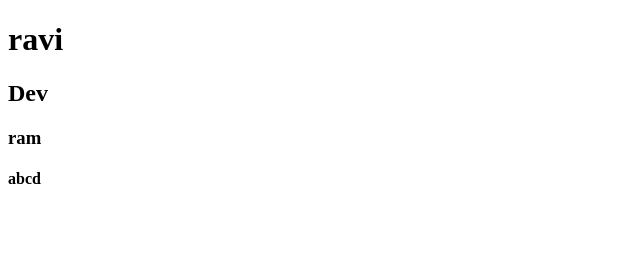
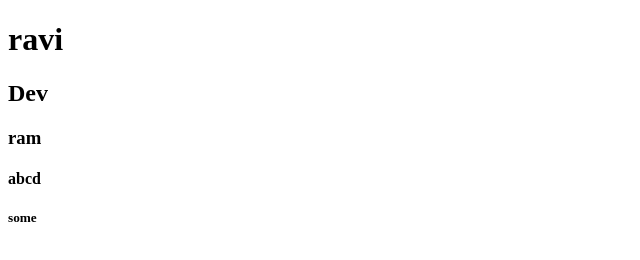
Before and after one commit to rprajapati4889/new-repo1, a plain HTML site: page index.html in a window 1280 px wide. Shown: the full height of the page, 0-640 px from the left. Drawn offline with Linux system fonts and the light colour scheme.

Commit message:
Update index.html

```diff
--- a/index.html
+++ b/index.html
@@ -11,5 +11,6 @@
     <h2>Dev</h2>
     <h3>ram</h3>
     <h4>abcd</h4>
+    <h5>some</h5>
 </body>
 </html>
```
